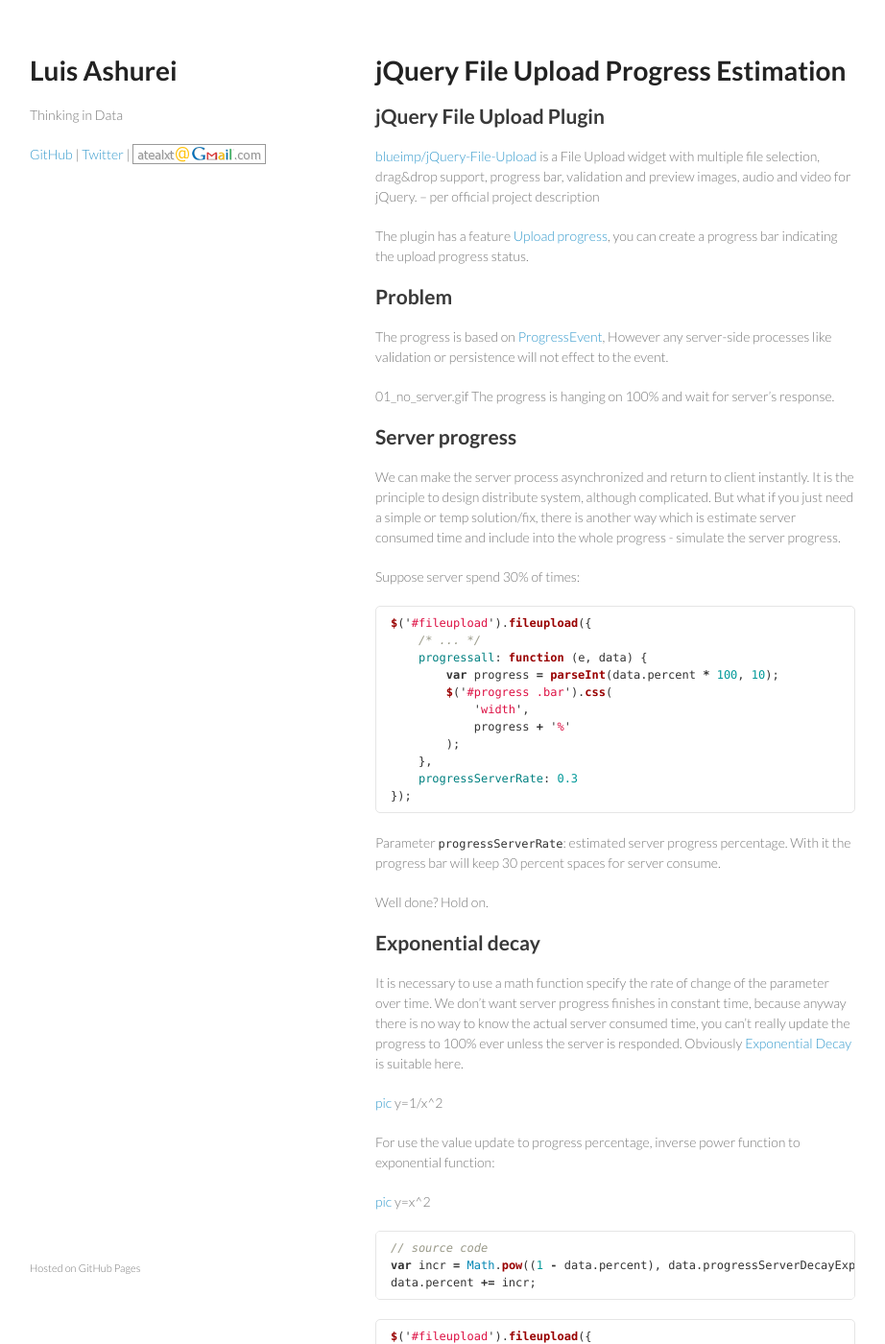
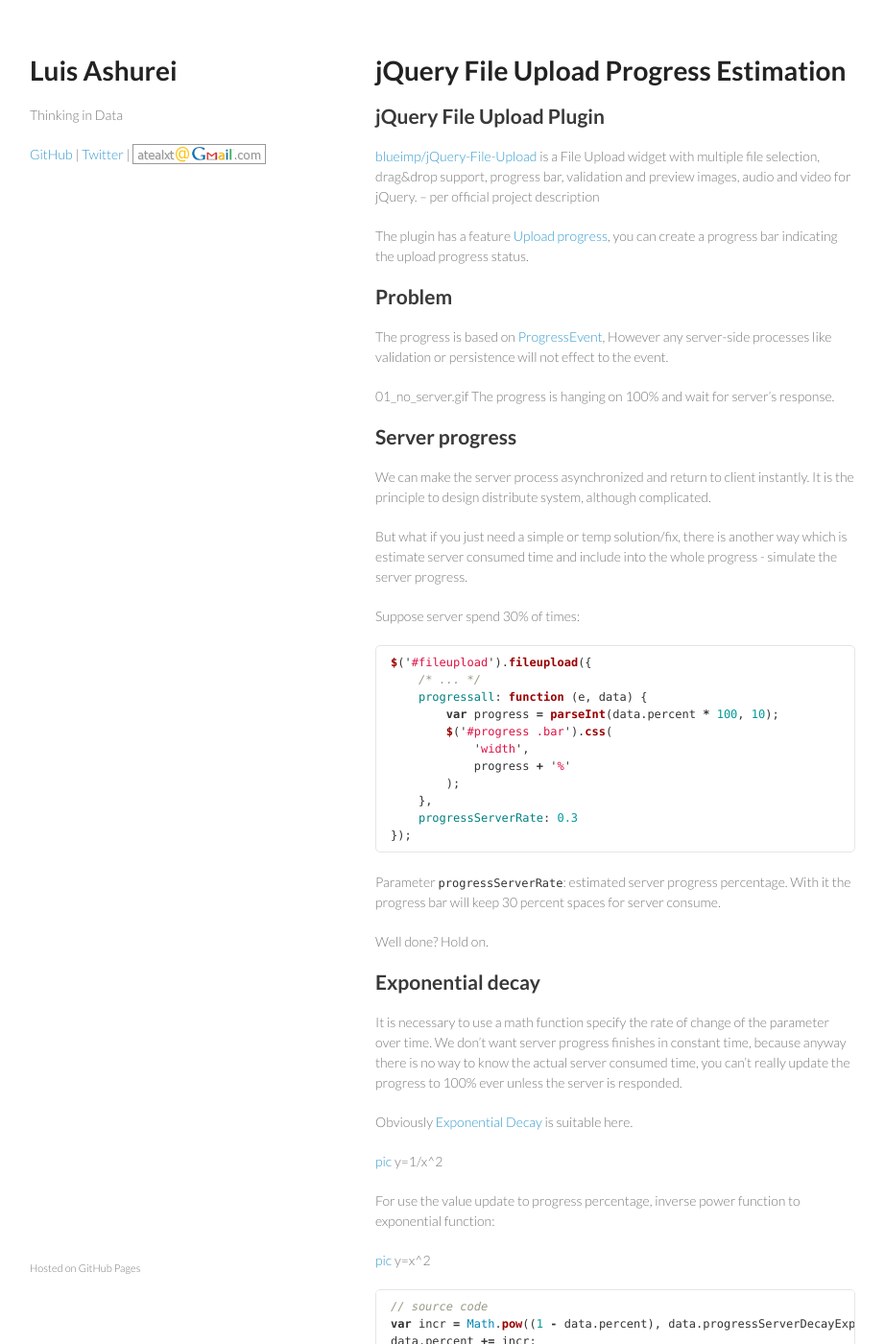
Before and after one commit to atealxt/atealxt.github.io, a Jekyll site: the page built from _posts/2015-11-03-jquery-file-upload-progress-server-estimation.md, in a window 1280 px wide and 1400 px high. Shown: the whole window at 96% size, without its empty margins (179-1101 px from the left). Built offline with Jekyll 4.4.1, drawn with Linux system fonts in a browser that asks for light colours; comment, search, counter and statistics services are not loaded; some of the changed text lies outside the part shown.

```diff
--- a/_posts/2015-11-03-jquery-file-upload-progress-server-estimation.md
+++ b/_posts/2015-11-03-jquery-file-upload-progress-server-estimation.md
@@ -25,6 +25,7 @@ The progress is hanging on 100% and wait for server's response.
 
 ## Server progress
 We can make the server process asynchronized and return to client instantly. It is the principle to design distribute system, although complicated.
+
 But what if you just need a simple or temp solution/fix, there is another way which is estimate server consumed time and include into the whole progress - simulate the server progress.
 
 Suppose server spend 30% of times:
@@ -51,6 +52,7 @@ Well done? Hold on.
 ## Exponential decay
 
 It is necessary to use a math function specify the rate of change of the parameter over time. We don't want server progress finishes in constant time, because anyway there is no way to know the actual server consumed time, you can't really update the progress to 100% ever unless the server is responded.
+
 Obviously [Exponential Decay](https://en.wikipedia.org/wiki/Exponential_decay) is suitable here.
 
 [pic](https://www.google.com/?gws_rd=ssl#q=y%3D1%2Fx^2)
@@ -96,7 +98,9 @@ There are several rules to help estimate parameter:
 ## Firefox bug
 
 When I develop the enhancement, I found a progress event bug in firefox didn't update progress after complete upload and wait server response, chrome do.
+
 My environment:
-Firefox 41.0.2
-Windows 7
+* Firefox 41.0.2
+* Windows 7
+*
 If you know something kindly let me know.
```
